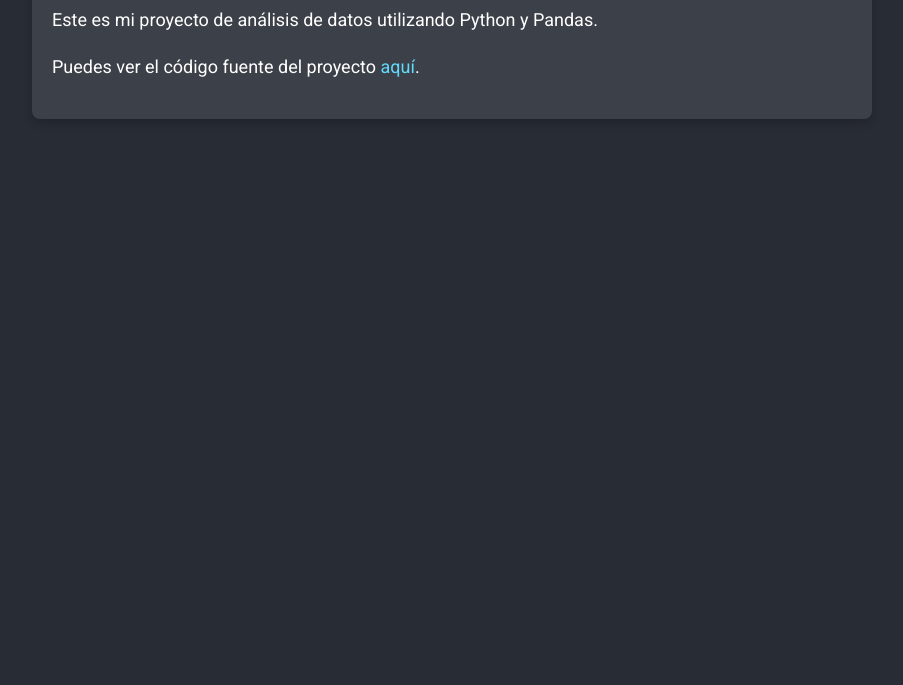
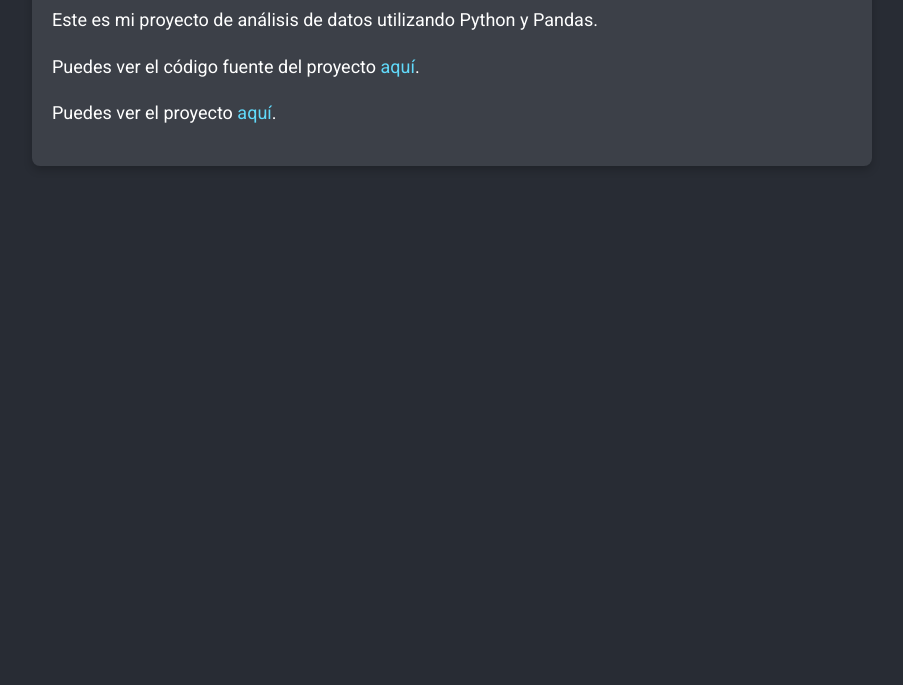
Before and after one commit to banbak/data-engineering-clientes, a plain HTML site: page index.html in a window 1280 px wide. Shown: the part 115-800 px from the top of the page, without its empty margins (188-1091 px from the left). Drawn offline with Linux system fonts and the light colour scheme.

Commit message:
Update index.html

```diff
--- a/index.html
+++ b/index.html
@@ -44,6 +44,7 @@
         <h1>Análisis de Datos de Clientes</h1>
         <p>Este es mi proyecto de análisis de datos utilizando Python y Pandas.</p>
         <p>Puedes ver el código fuente del proyecto <a href="https://github.com/banbak/data-engineering-clientes">aquí</a>.</p>
+        <p>Puedes ver el proyecto <a href="Clientes.html">aquí</a>.</p>
     </div>
 </body>
 </html>
```
